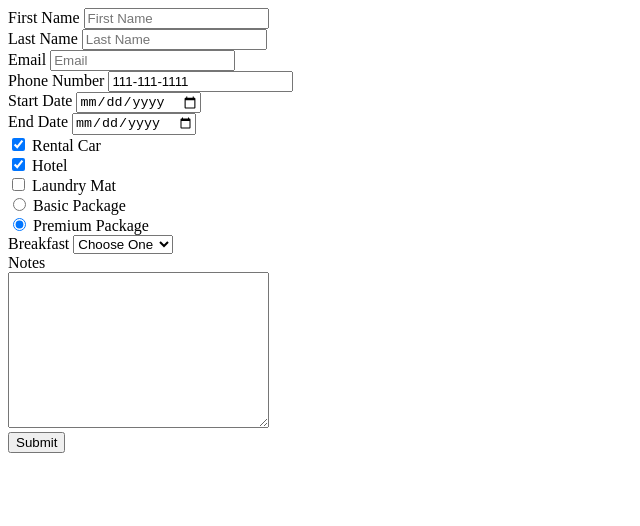
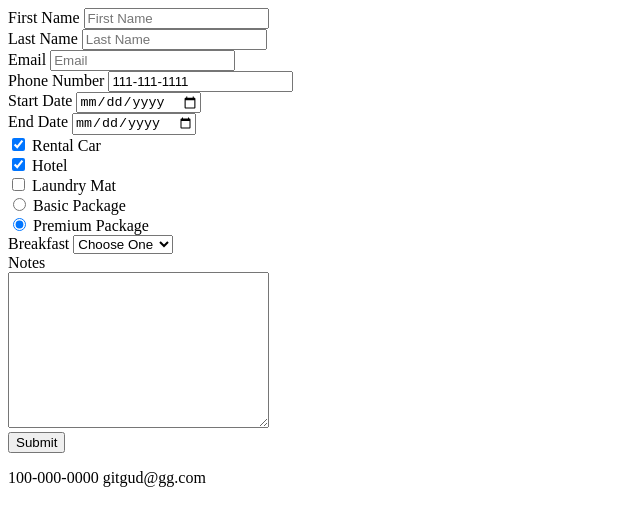
Before and after one commit to rf-ClassProjects/webform, a plain HTML site: page index.html in a window 1280 px wide. Shown: the whole page, without its empty margins (0-640 px from the left). Drawn offline with Linux system fonts and the light colour scheme.

Commit message:
added footer

```diff
--- a/index.html
+++ b/index.html
@@ -77,5 +77,8 @@
       <textarea name="notes" id="notes" cols="30" rows="10"></textarea><br />
       <button type="submit">Submit</button>
     </form>
+    <footer>
+      <p>100-000-0000 gitgud@gg.com</p>
+    </footer>
   </body>
 </html>
```
